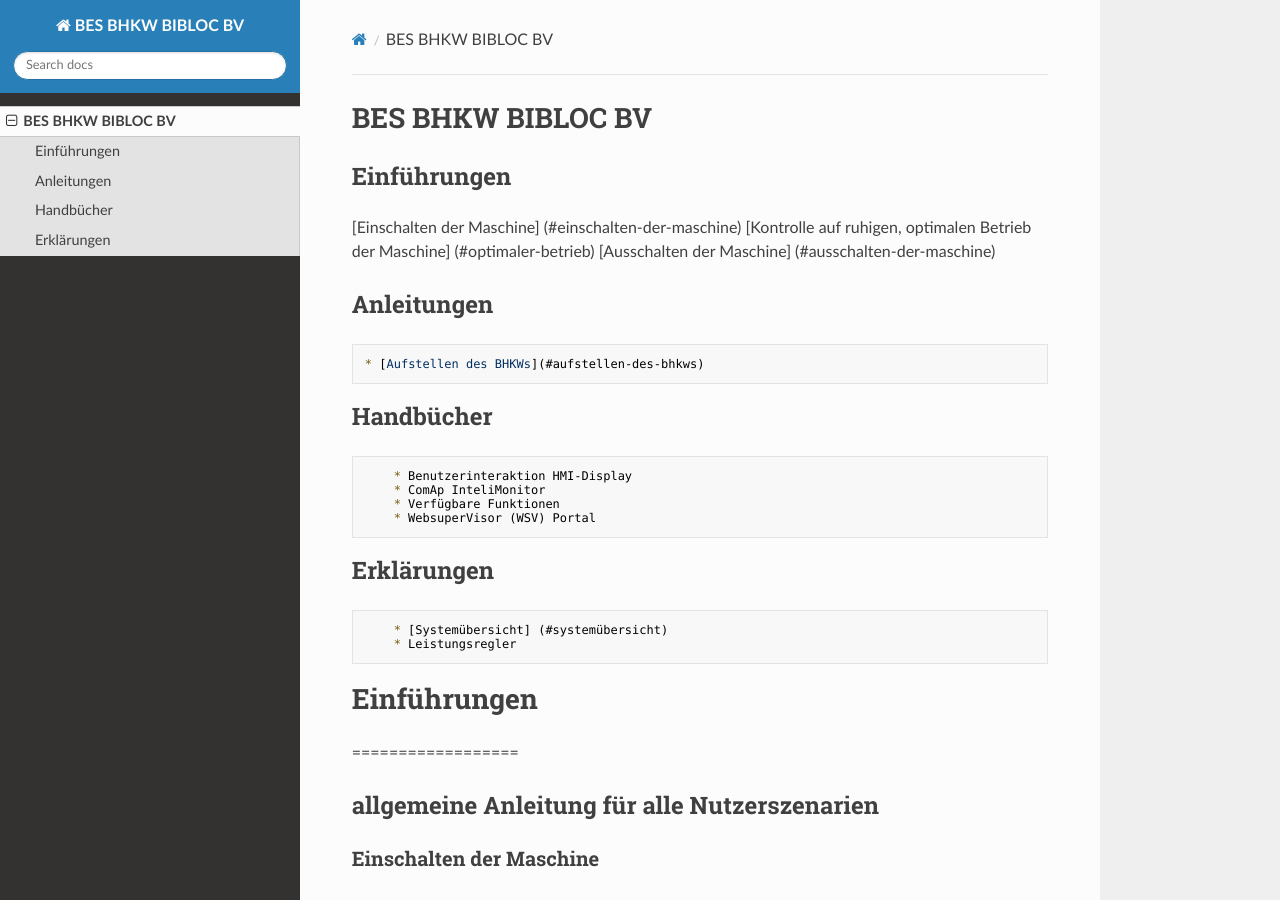
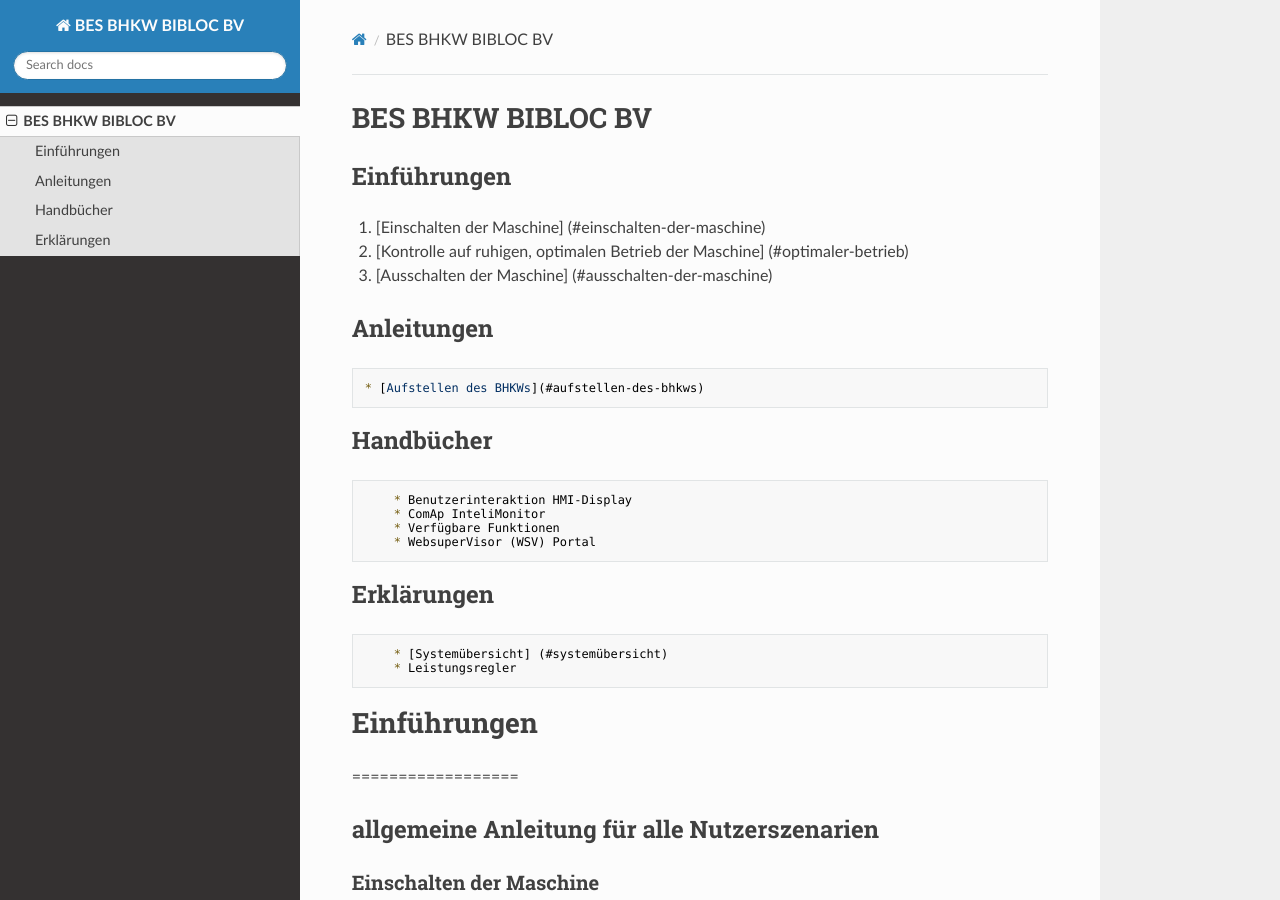
Before and after one commit to benmastered/BES-BHKW-Bibloc, an MkDocs documentation site: the page built from docs/index.md, in a window 1280 px wide and 900 px high. Built offline with MkDocs 1.6.1, drawn with Linux system fonts in a browser that asks for light colours; nearby versions of some CDN libraries; some of the changed lines change nothing that is shown.

Commit message:
Struktur

```diff
--- a/docs/index.md
+++ b/docs/index.md
@@ -4,9 +4,11 @@
 
 Einführungen
 --------------
-[Einschalten der Maschine] (#einschalten-der-maschine)
-[Kontrolle auf ruhigen, optimalen Betrieb der Maschine] (#optimaler-betrieb)
-[Ausschalten der Maschine] (#ausschalten-der-maschine)
+1. [Einschalten der Maschine] (#einschalten-der-maschine)
+
+2. [Kontrolle auf ruhigen, optimalen Betrieb der Maschine] (#optimaler-betrieb)
+
+3. [Ausschalten der Maschine] (#ausschalten-der-maschine)
 
 Anleitungen
 --------------
```
Also changed, not shown: 1 other file.
